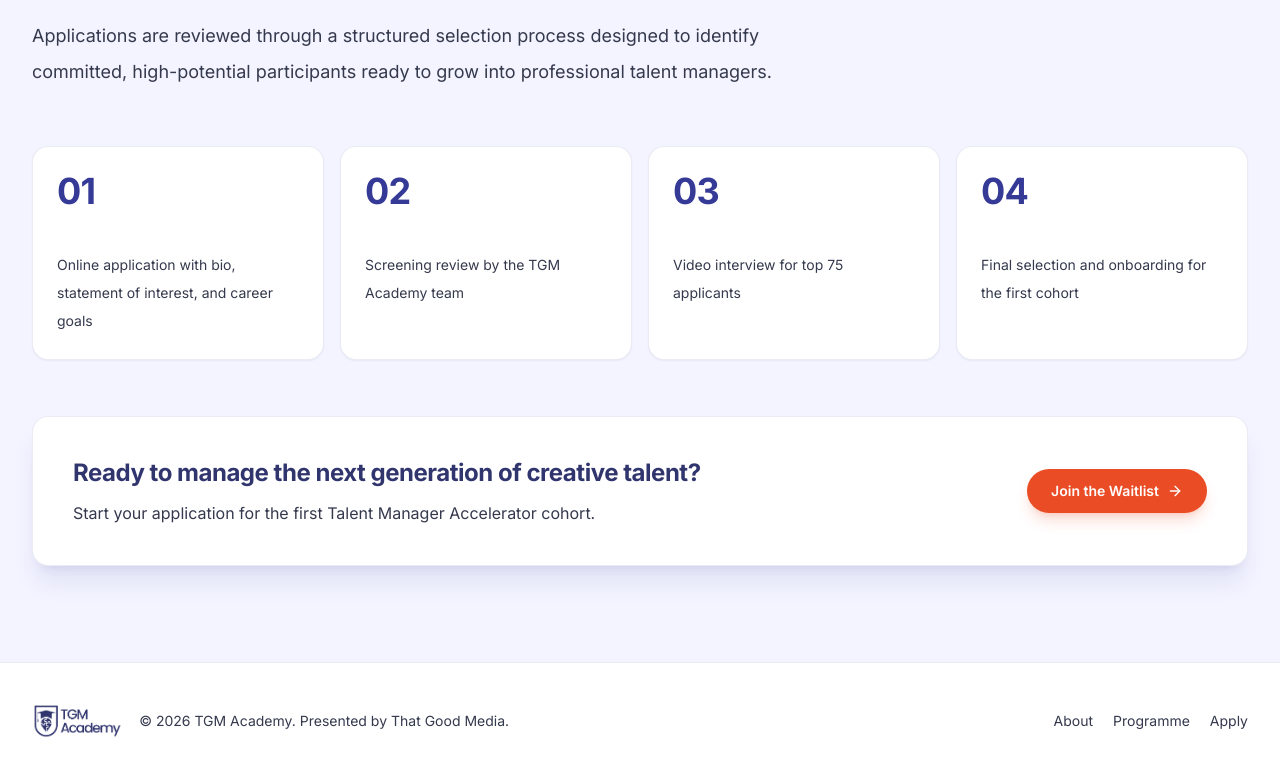
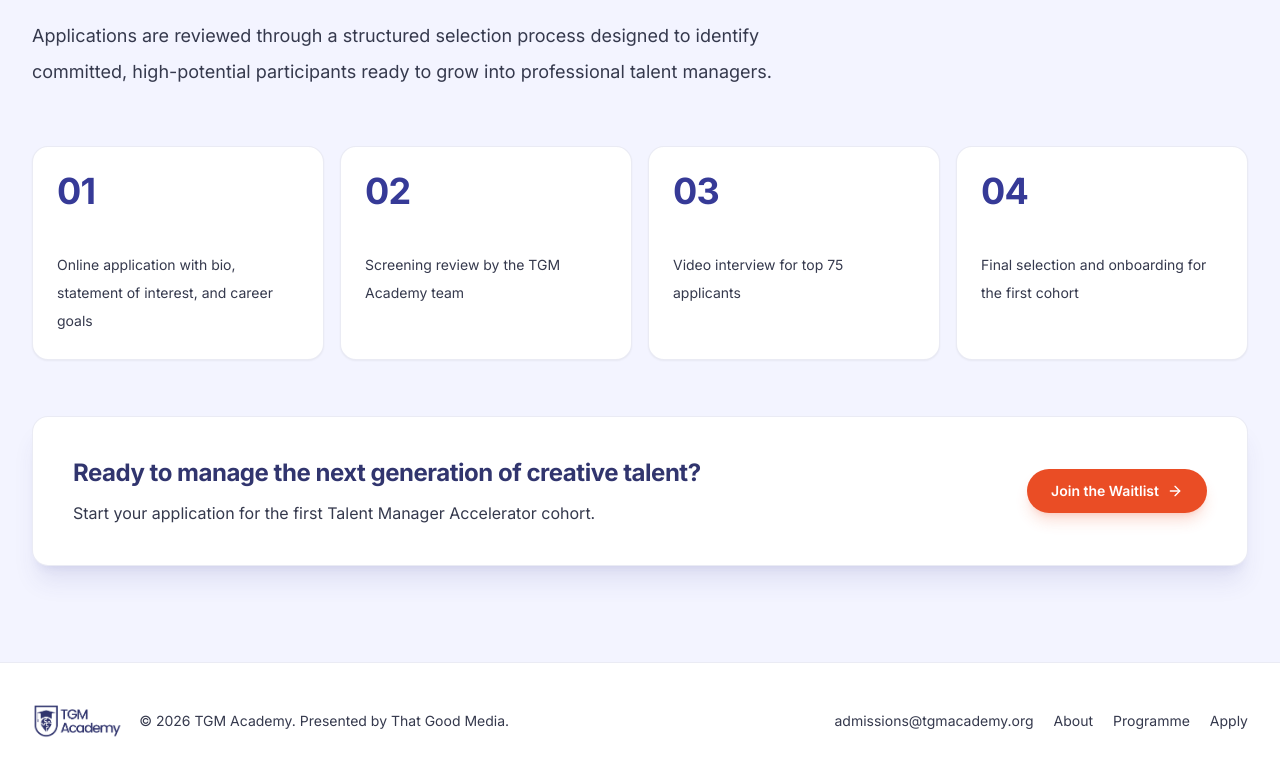
Before and after one commit to DebbyIfy/tgm-creative, a React (Vite) app: page / in a window 1280 px wide. Shown: the part 5564-6339 px from the top of the page. Built offline with nearby package versions, Linux system fonts and the light colour scheme.

Commit message:
Add admissions email to footer
Co-Authored-By: Claude Sonnet 4.6 <noreply@anthropic.com>

```diff
--- a/tgm_creative_leadership_academy_website.jsx
+++ b/tgm_creative_leadership_academy_website.jsx
@@ -512,7 +512,8 @@ export default function TgmAcademyWebsite() {
             <img src={logoBlue} alt="TGM Academy" className="h-9 w-auto" />
             <p>© 2026 TGM Academy. Presented by That Good Media.</p>
           </div>
-          <div className="flex gap-5">
+          <div className="flex flex-wrap items-center gap-5">
+            <a href="mailto:admissions@tgmacademy.org" className="hover:text-[#363A97]">admissions@tgmacademy.org</a>
             <a href="#about" className="hover:text-[#363A97]">About</a>
             <a href="#program" className="hover:text-[#363A97]">Programme</a>
             <a href="#apply" className="hover:text-[#363A97]">Apply</a>
```
